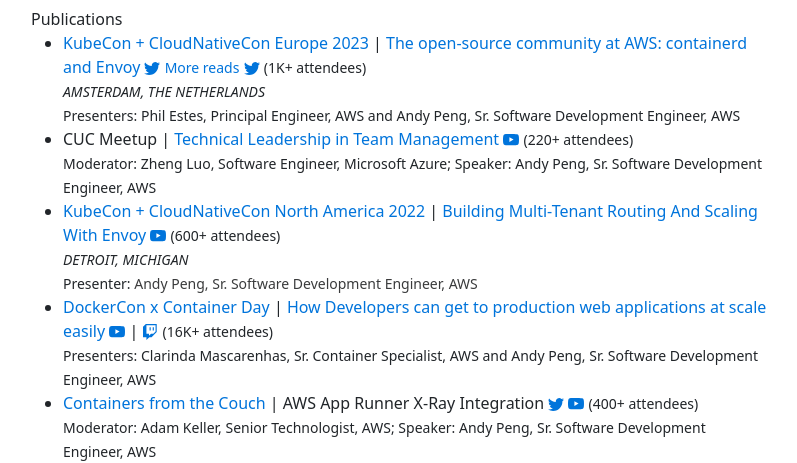
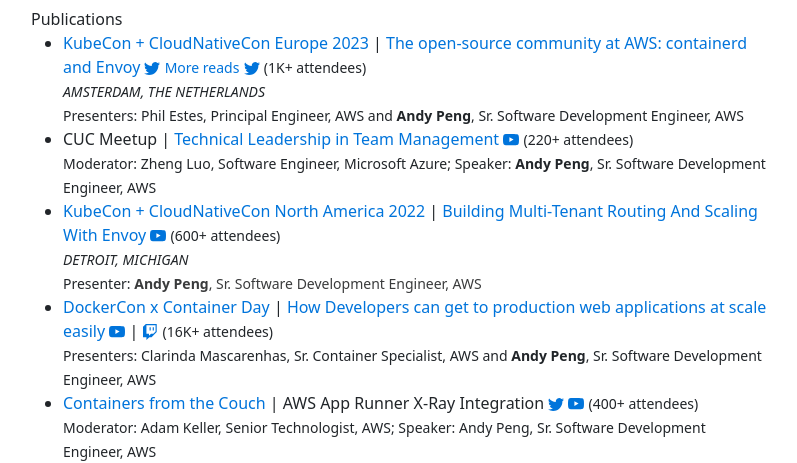
Before and after one commit to gfw001/gfw001.github.io, a Jekyll site: the page index.html, which Jekyll copies as it is, in a window 1280 px wide and 900 px high, scrolled down 657 px. Shown: the part 154-617 px from the top of the window, without its empty margins (51-848 px from the left). Built offline with Jekyll 4.4.1, drawn with Linux system fonts in a browser that asks for light colours.

Commit message:
Update index.html

```diff
--- a/index.html
+++ b/index.html
@@ -189,7 +189,7 @@
                 </svg>
                 </a> <small>(1K+ attendees)</small><br>
 		<small><i>AMSTERDAM, THE NETHERLANDS</i></small><br>
-		<small>Presenters: Phil Estes, Principal Engineer, AWS and Andy Peng, Sr. Software Development Engineer, AWS</small>
+		<small>Presenters: Phil Estes, Principal Engineer, AWS and <strong>Andy Peng</strong>, Sr. Software Development Engineer, AWS</small>
 	</li>
 	<li>
 	        CUC Meetup | <a href="https://mp.weixin.qq.com/s/NkG306k-7dw1jLEvaBBw0A">Technical Leadership in Team Management</a>
@@ -198,7 +198,7 @@
                 <path d="M8.051 1.999h.089c.822.003 4.987.033 6.11.335a2.01 2.01 0 0 1 1.415 1.42c.101.38.172.883.22 1.402l.01.104.022.26.008.104c.065.914.073 1.77.074 1.957v.075c-.001.194-.01 1.108-.082 2.06l-.008.105-.009.104c-.05.572-.124 1.14-.235 1.558a2.007 2.007 0 0 1-1.415 1.42c-1.16.312-5.569.334-6.18.335h-.142c-.309 0-1.587-.006-2.927-.052l-.17-.006-.087-.004-.171-.007-.171-.007c-1.11-.049-2.167-.128-2.654-.26a2.007 2.007 0 0 1-1.415-1.419c-.111-.417-.185-.986-.235-1.558L.09 9.82l-.008-.104A31.4 31.4 0 0 1 0 7.68v-.123c.002-.215.01-.958.064-1.778l.007-.103.003-.052.008-.104.022-.26.01-.104c.048-.519.119-1.023.22-1.402a2.007 2.007 0 0 1 1.415-1.42c.487-.13 1.544-.21 2.654-.26l.17-.007.172-.006.086-.003.171-.007A99.788 99.788 0 0 1 7.858 2h.193zM6.4 5.209v4.818l4.157-2.408L6.4 5.209z"/>
                 </svg>
 		</a> <small>(220+ attendees)</small><br>
-		<small>Moderator: Zheng Luo, Software Engineer, Microsoft Azure; Speaker: Andy Peng, Sr. Software Development Engineer, AWS</small>
+		<small>Moderator: Zheng Luo, Software Engineer, Microsoft Azure; Speaker: <strong>Andy Peng</strong>, Sr. Software Development Engineer, AWS</small>
 	</li>
 	<li>
 	        <a href="https://pages.awscloud.com/KubeCon-2022.html">KubeCon + CloudNativeCon North America 2022</a> | <a href="https://kccncna2022.sched.com/event/182KU/building-multi-tenant-routing-and-scaling-with-envoy-yiming-peng-amazon-web-services-inc?iframe=no">Building Multi-Tenant Routing And Scaling With Envoy</a>
@@ -208,7 +208,7 @@
                 </svg>
 		</a>  <small>(600+ attendees)</small><br>
 		<small><i>DETROIT, MICHIGAN</i></small><br>
-		<small>Presenter: <a href="https://kccncna2022.sched.com/speaker/yimipeng" style="color:#3A3B3C">Andy Peng, Sr. Software Development Engineer, AWS</a></small>
+		<small>Presenter: <a href="https://kccncna2022.sched.com/speaker/yimipeng" style="color:#3A3B3C"><strong>Andy Peng</strong>, Sr. Software Development Engineer, AWS</a></small>
 	</li>
 	<li>
 		<a href="https://twitter.com/DockerCon">DockerCon x Container Day</a> | <a href="https://awscontainerdaydocker.splashthat.com/">How Developers can get to production web applications at scale easily</a>
@@ -223,7 +223,7 @@
                 <path d="M11.857 3.143h-1.143V6.57h1.143V3.143zm-3.143 0H7.571V6.57h1.143V3.143z"/>
                 </svg>
 		</a>  <small>(16K+ attendees)</small><br>
-		<small>Presenters: Clarinda Mascarenhas, Sr. Container Specialist, AWS and Andy Peng, Sr. Software Development Engineer, AWS</small>
+		<small>Presenters: Clarinda Mascarenhas, Sr. Container Specialist, AWS and <strong>Andy Peng</strong>, Sr. Software Development Engineer, AWS</small>
 	</li>
 	<li>
 		<a href="https://www.youtube.com/containersfromthecouch">Containers from the Couch</a> | AWS App Runner X-Ray Integration
```
